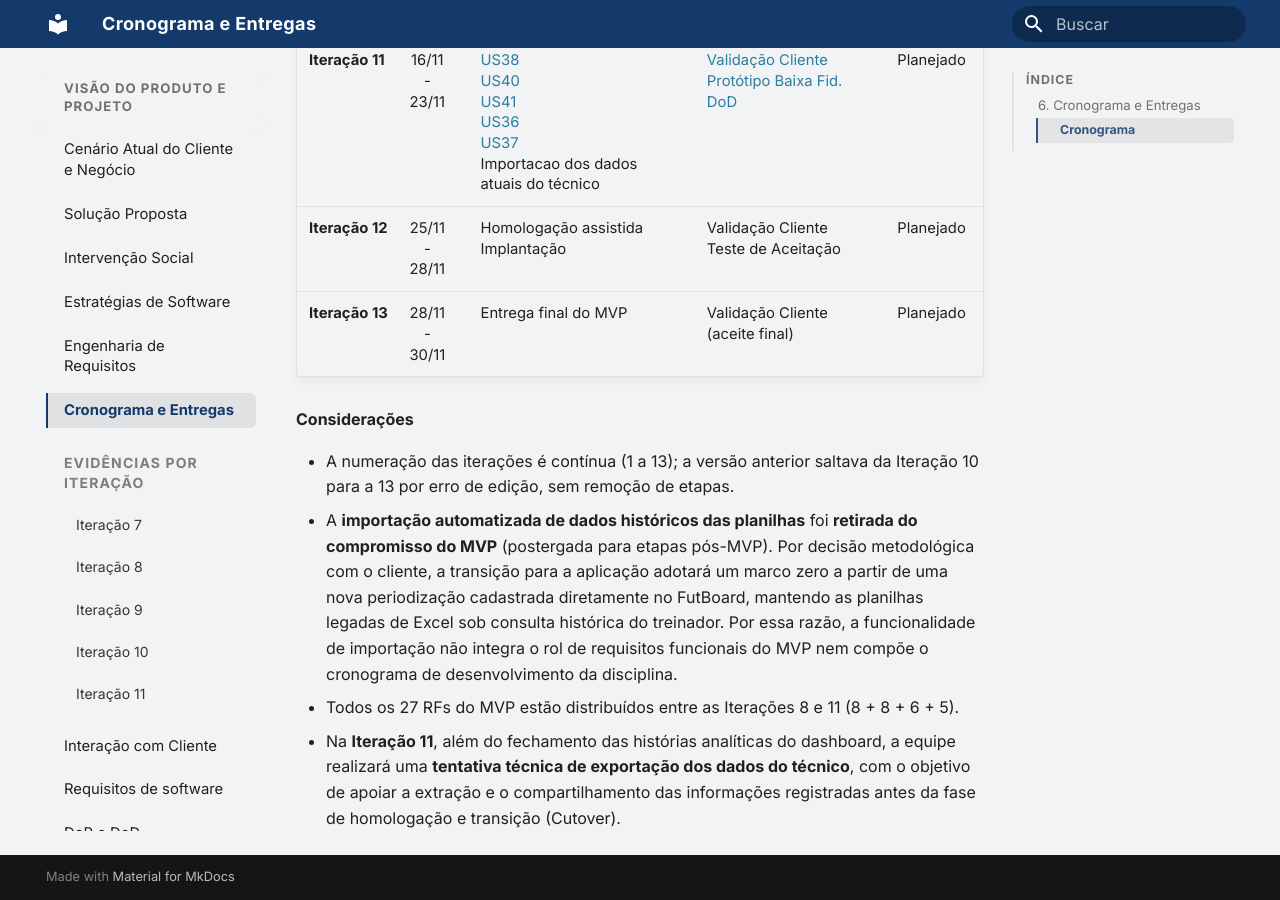
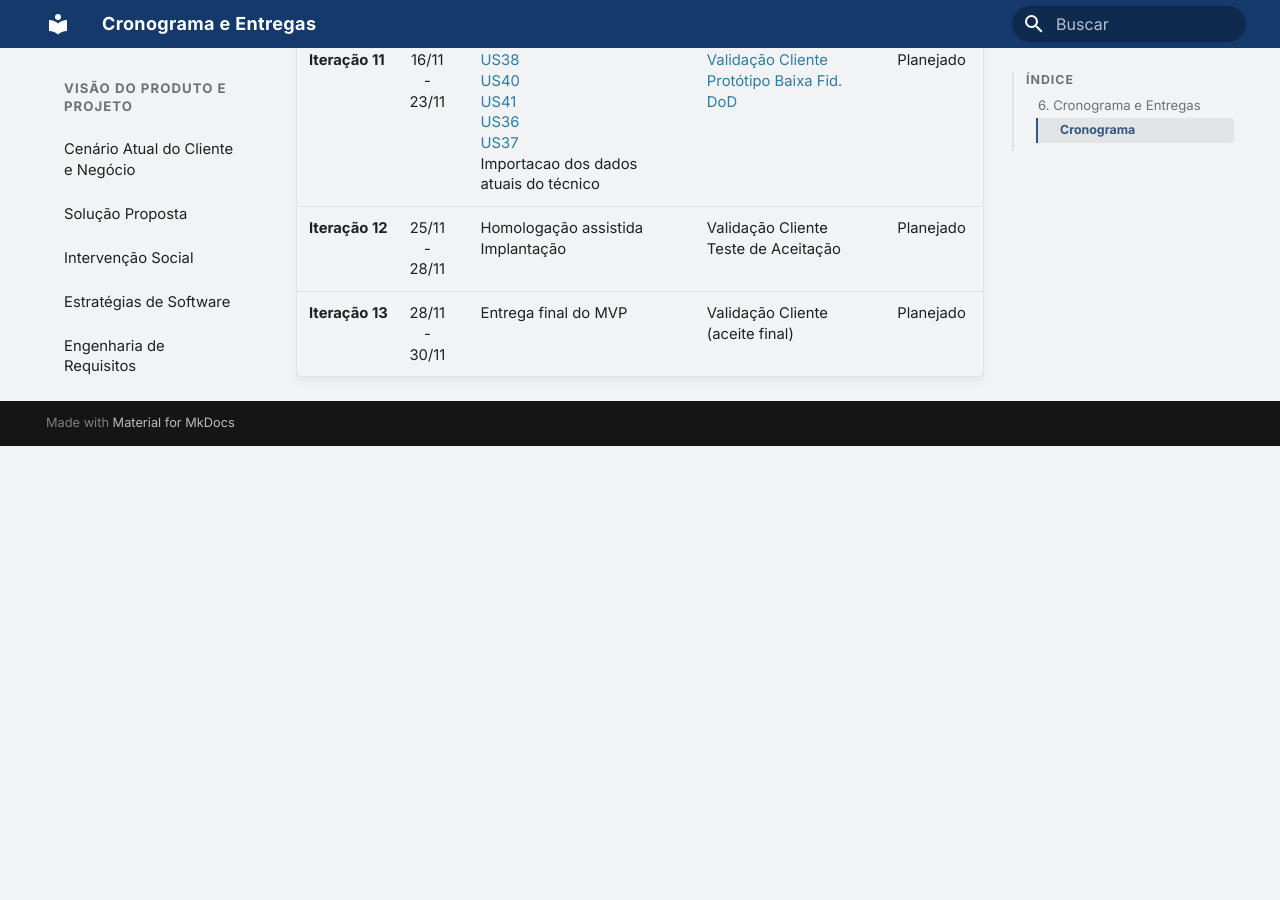
Before and after one commit to mdsreq-fga-unb/REQ-2026.2-T01-FutBoard, an MkDocs documentation site: the page built from docs/visao-produto/cronogramas-entregas.md, in a window 1280 px wide and 900 px high, scrolled down 1784 px. Built offline with MkDocs 1.6.1 and Material for MkDocs 9.7.7, drawn with Linux system fonts in a browser that asks for light colours; after the commit the page ends 2230 px from its top, so only the background shows below that; some of the changed text lies outside the part shown.

Commit message:
docs: melhora cronograma

```diff
--- a/docs/visao-produto/cronogramas-entregas.md
+++ b/docs/visao-produto/cronogramas-entregas.md
@@ -58,7 +58,7 @@ O cronograma está organizado em iterações semanais distribuídas pelas fases
 <td>Iteração 6</td>
 <td>12/10<br>-<br>19/10</td>
 <td>Replanejamento do cronograma por US<br>Fluxo de navegação geral</td>
-<td><a href="../../atas-reunioes/reunioes-cliente/#reuniao-com-o-cliente-4">Validação Cliente</a><br><span class="preencher">Protótipo Baixa Fid. (inserir link)</span></td>
+<td><a href="../../atas-reunioes/reunioes-cliente/#reuniao-com-o-cliente-4">Validação Cliente</a><br></td>
 <td>Finalizado (replanejado)</td>
 </tr>
 
@@ -121,10 +121,3 @@ O cronograma está organizado em iterações semanais distribuídas pelas fases
 </tbody>
 </table>
 </div>
-
-**Considerações**
-
-- A numeração das iterações é contínua (1 a 13); a versão anterior saltava da Iteração 10 para a 13 por erro de edição, sem remoção de etapas.
-- A **importação automatizada de dados históricos das planilhas** foi **retirada do compromisso do MVP** (postergada para etapas pós-MVP). Por decisão metodológica com o cliente, a transição para a aplicação adotará um marco zero a partir de uma nova periodização cadastrada diretamente no FutBoard, mantendo as planilhas legadas de Excel sob consulta histórica do treinador. Por essa razão, a funcionalidade de importação não integra o rol de requisitos funcionais do MVP nem compõe o cronograma de desenvolvimento da disciplina.
-- Todos os 27 RFs do MVP estão distribuídos entre as Iterações 8 e 11 (8 + 8 + 6 + 5).
-- Na **Iteração 11**, além do fechamento das histórias analíticas do dashboard, a equipe realizará uma **tentativa técnica de exportação dos dados do técnico**, com o objetivo de apoiar a extração e o compartilhamento das informações registradas antes da fase de homologação e transição (Cutover).
```
